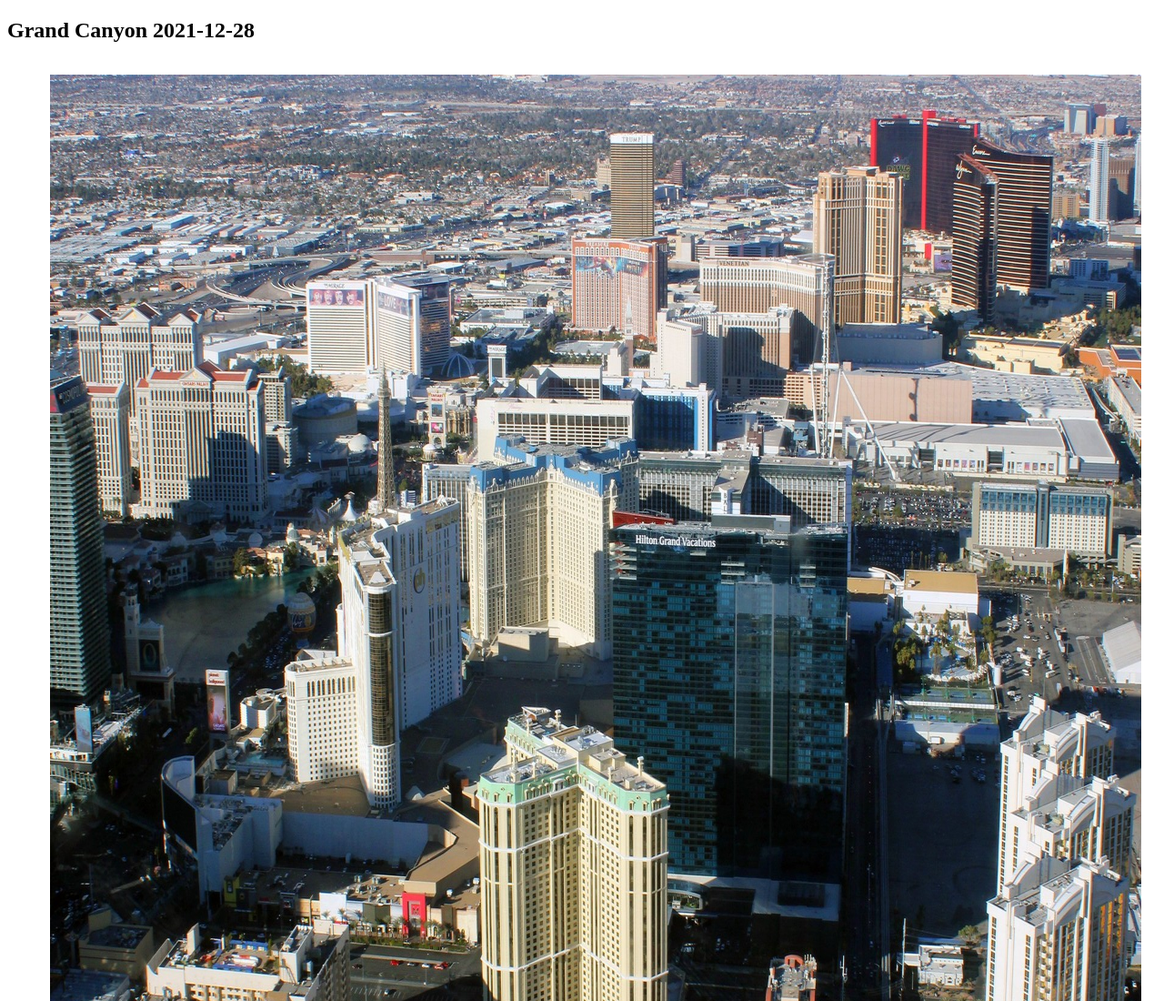
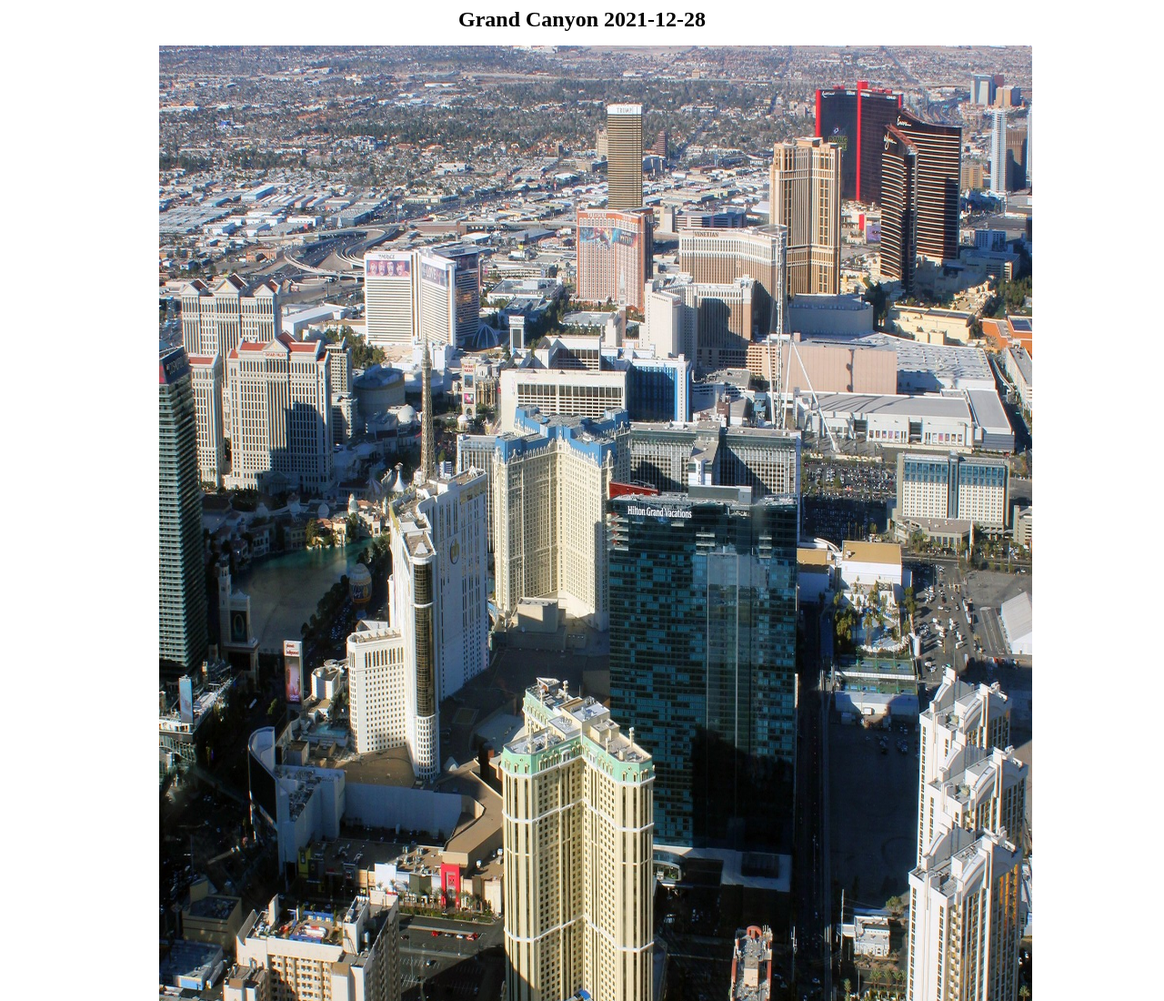
Before and after one commit to eisolo/eisolo.github.io, a plain HTML site: page lv.html in a window 1280 px wide. Shown: the top 1100 px of the page at 91% size. Drawn offline with Linux system fonts and the light colour scheme.

Commit message:
initial commit

```diff
--- a/lv.html
+++ b/lv.html
@@ -5,7 +5,7 @@
         <title>Las Vegas Dec. 2021</title>
         <style>
             .img-container {
-                max-width: 1200px;
+                max-width: 960px;
                 display: block;
                 margin: 0 auto;
             }
@@ -13,6 +13,13 @@
             .img-itself {
                 max-width: 100%;
                 margin: 15px;
+            }
+
+            .htwo {
+                display: block;
+                text-align: center;
+                max-width: 100%;
+                margin: 0 auto;
             }
         </style>
     </head>
```
